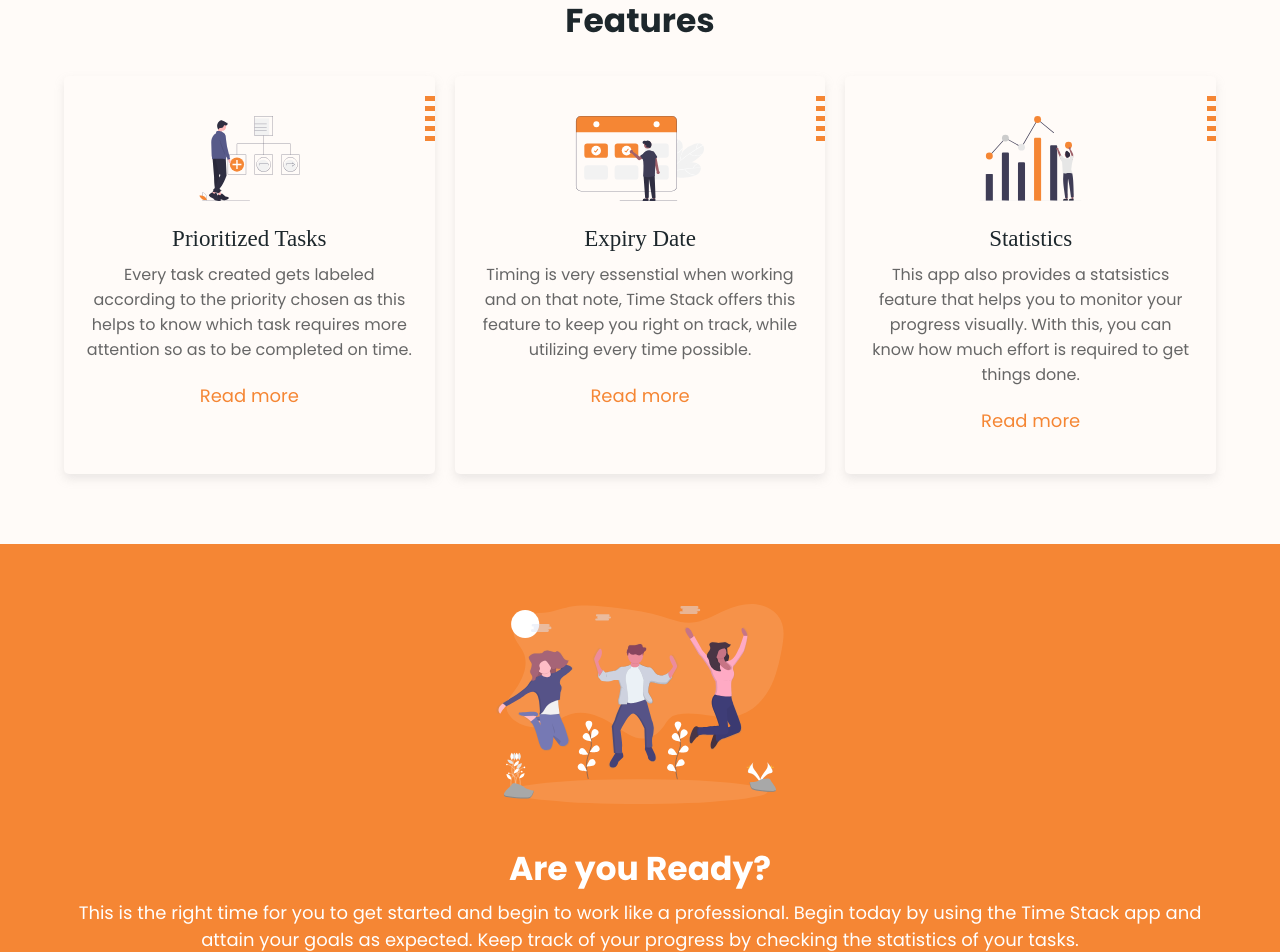
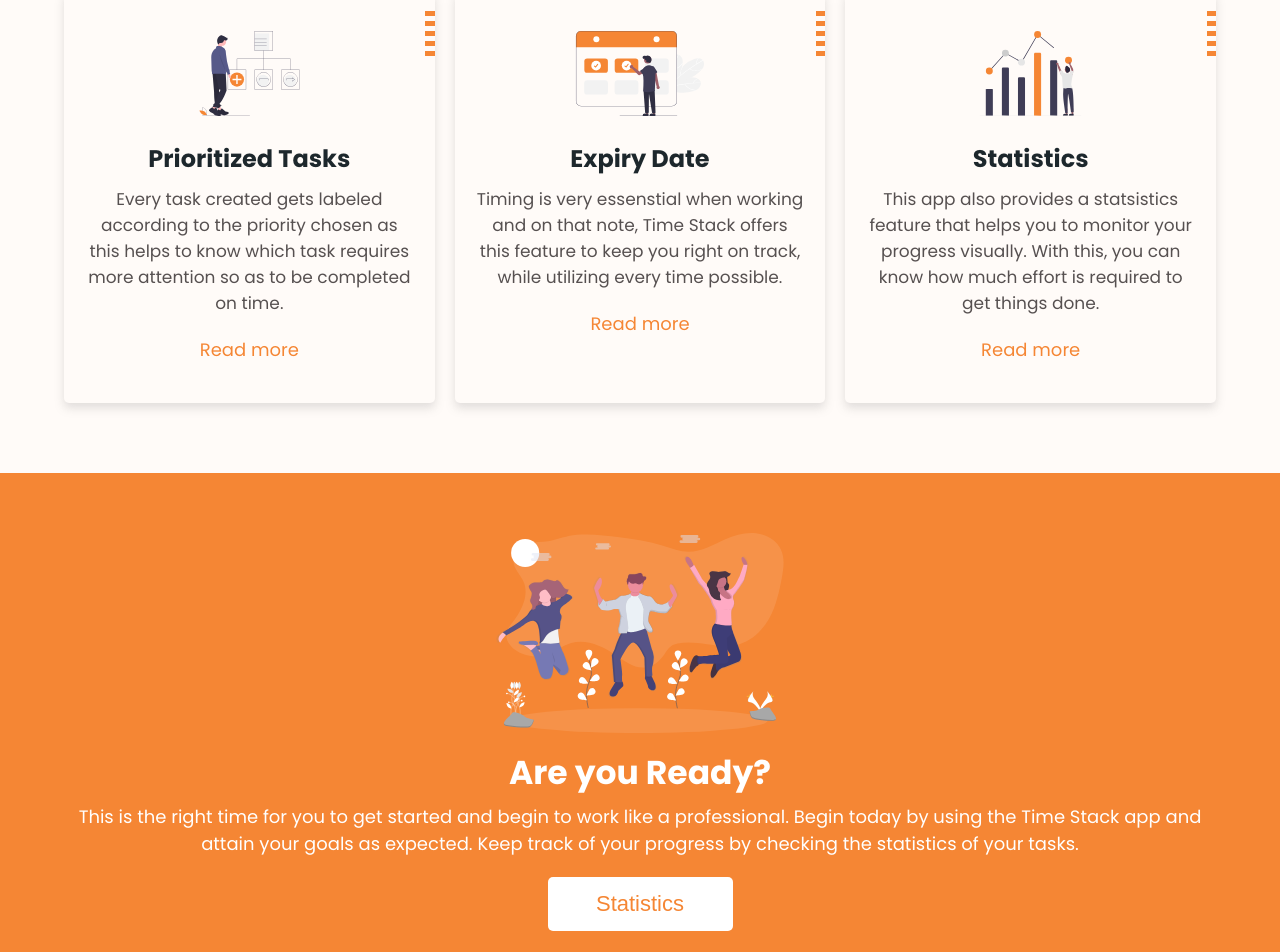
Before and after one commit to Nwoye-Ezekiel/stack, a React (Create React App) app: page / in a window 1280 px wide. Shown: the part 1412-2364 px from the top of the page. Built offline with nearby package versions, Linux system fonts and the light colour scheme; a web font is replaced by a local one.

Commit message:
changed an image and added time to date

```diff
--- a/src/App.css
+++ b/src/App.css
@@ -166,7 +166,7 @@ body {
   background-color: rgb(206, 103, 30);
 }
 .btn-primary::active {
-  background-color: rgb(214, 109, 33);
+  background-color: #d66d21;
 }
 .btn-secondary:hover {
   background-color: rgb(231, 231, 231);
@@ -183,7 +183,7 @@ body {
   width: 300px;
   padding: 40px 22px;
   background: #fffbf8;
-  box-shadow: 0px 5px 10px rgba(176, 176, 176, 0.25);
+  box-shadow: 0px 5px 10px rgb(136 136 136 / 25%);
   border-radius: 5px;
   margin: 10px;
 }
@@ -195,14 +195,14 @@ body {
 }
 .card-header {
   text-align: center;
-  font-family: font-s;
-  font-size: 23px;
+  font-family: font-b;
+  font-size: 24px;
   margin-bottom: 10px;
 }
 .card-content {
   text-align: center;
-  font-size: 16px;
-  color: #666666;
+  font-size: 17px;
+  color: #565050;
   margin-bottom: 20px;
 }
 .read-more {
@@ -234,6 +234,9 @@ body {
   color: white;
   background: #f58634;
   padding: 60px 0;
+}
+.cta-btn {
+  margin-top: 20px;
 }
 .outer-cont {
   position: relative;
@@ -276,7 +279,6 @@ body {
   margin-left: auto;
   margin-right: auto;
   height: 200px;
-  margin-bottom: 20px;
 }
 .about-image {
   height: 200px;
@@ -292,12 +294,12 @@ body {
   font-size: 33px;
   font-family: font-b;
   margin-top: 20px;
-  margin-bottom: 5px;
+  margin-bottom: 10px;
+  line-height: 2.5rem;
 }
 .content {
   text-align: center;
-  color: #666666;
-  margin-bottom: 50px;
+  color: #565050;
 }
 .to-white {
   color: white;
@@ -385,6 +387,8 @@ form {
   padding: 10px;
   margin-bottom: 20px;
   outline: none;
+  -webkit-appearance: none;
+  -moz-appearance: none;
 }
 label {
   font-size: 18px;
@@ -540,8 +544,11 @@ label {
   font-size: 14px;
   margin: 5px 10px;
   color: #f58434;
-  width: 85px;
+  width: 80px;
   text-align: right;
+}
+.due-date-value {
+  color: #6d6d6d;
 }
 .chart-cont {
   display: flex;
@@ -625,6 +632,7 @@ label {
   font-family: font-b;
   font-size: 33px;
   margin-bottom: 20px;
+  margin-top: -10px;
 }
 .stats-cont {
   padding-bottom: 60px;
--- a/src/components/Button.js
+++ b/src/components/Button.js
@@ -1,17 +1,10 @@
 import React from "react";
 import { Link } from "react-router-dom";
 
-const STYLES = ["btn-primary", "btn-secondary", "btn-remove"];
+const STYLES = ["btn-primary", "btn-secondary"];
 const SIZES = ["btn-medium", "btn-long", "btn-short"];
 
-const Button = ({
-  children,
-  type,
-  onClick,
-  buttonStyle,
-  buttonSize,
-  link
-}) => {
+const Button = ({ children, buttonStyle, buttonSize, link }) => {
   const checkButtonStyle = STYLES.includes(buttonStyle)
     ? buttonStyle
     : STYLES[0];
@@ -20,9 +13,7 @@ const Button = ({
   return (
     <Link to={link}>
       <button
-        className={`btn ${checkButtonStyle} ${checkButtonSize}`}
-        onClick={onClick}
-        type={type}
+        className={`btn cta-btn ${checkButtonStyle} ${checkButtonSize}`}
       >
         {children}
       </button>
--- a/src/components/Section.js
+++ b/src/components/Section.js
@@ -1,12 +1,12 @@
 import React from "react";
-import ideas from "../images/ideas.svg";
+import team from "../images/team.svg";
 
 function Section() {
   return (
     <div>
       <div className="line"></div>
       <div className="section-cont">
-        <img className="image" src={ideas} alt="Thinking" />
+        <img className="image" src={team} alt="team" />
         <div className="content-cont">
           <div className="heading">Why choose Time Stack?</div>
           <p className="content">
--- a/src/pages/Tasks.js
+++ b/src/pages/Tasks.js
@@ -2,6 +2,8 @@ import React, { useState } from "react";
 import Button from "../components/Button";
 import Navbar from "../components/Navbar";
 import Side from "../components/Side";
+
+window.scrollTo(0, 0);
 
 function Tasks() {
   if (localStorage.getItem("tasksObj") == null) {
@@ -17,6 +19,17 @@ function Tasks() {
   const [temp, setTemp] = useState([]);
   let [width, setWidth] = useState(false);
 
+  // checkDate = (date) => {
+  //   let now = new Date();
+  //   let due = new Date(date);
+
+  //   if (now >= due) {
+  //     return "due";
+  //   } else {
+  //     return "not-due";
+  //   }
+  // };
+
   function reportWindowSize() {
     if (window.innerWidth >= 800) {
       setWidth(true);
@@ -24,7 +37,6 @@ function Tasks() {
       setWidth(false);
     }
   }
-  window.scrollTo(0, 0);
 
   window.addEventListener("resize", reportWindowSize);
 
@@ -125,7 +137,7 @@ function Tasks() {
     const task = {
       taskName: val.taskName,
       comment: val.comment,
-      date: val.dueDate,
+      date: new Date(val.dueDate).toLocaleString(),
       priority: val.priority,
       checkBoxState: false,
       checked: false,
@@ -213,6 +225,7 @@ function Tasks() {
   }
 
   function Item({ taskList, popDelete }) {
+    // checkDate()
     return taskList.map((task, index) => (
       <div className="item-cont">
         <div className="priority-card">{task.priority}</div>
@@ -254,10 +267,14 @@ function Tasks() {
             <div className="due-date-label">Due date:</div>
             {task.checked ? (
               <div className="due-date">
-                <del>{task.date}</del>
+                <span className="due-date-value">
+                  <del>{task.date}</del>
+                </span>
               </div>
             ) : (
-              <div className="due-date">{task.date}</div>
+              <div className="due-date">
+                <span className="due-date-value">{task.date}</span>
+              </div>
             )}
           </div>
         </div>
@@ -328,7 +345,7 @@ function Tasks() {
                 formDueDate = dueDate;
               }}
               className="input"
-              type="date"
+              type="datetime-local"
               id="dueDate"
               name="dueDate"
             />
```
Also changed, not shown: src/images/team.svg (added).
